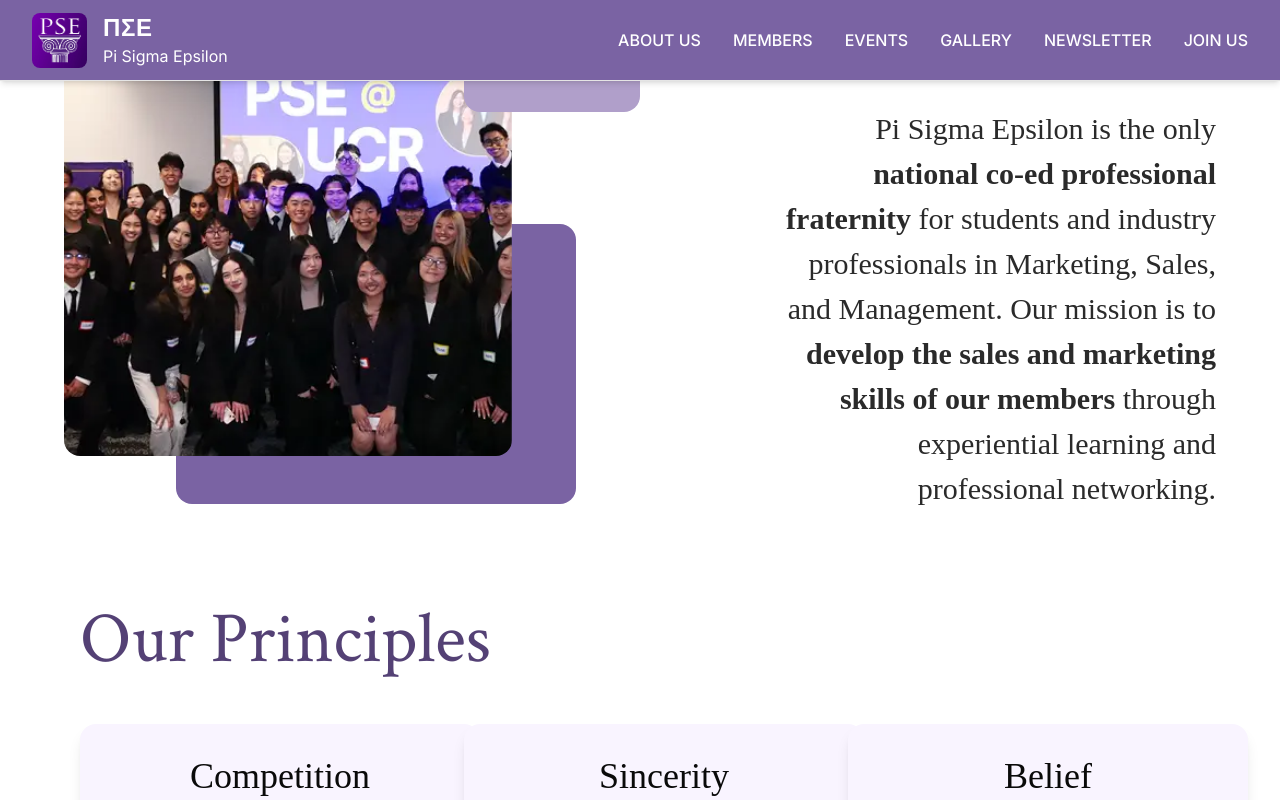
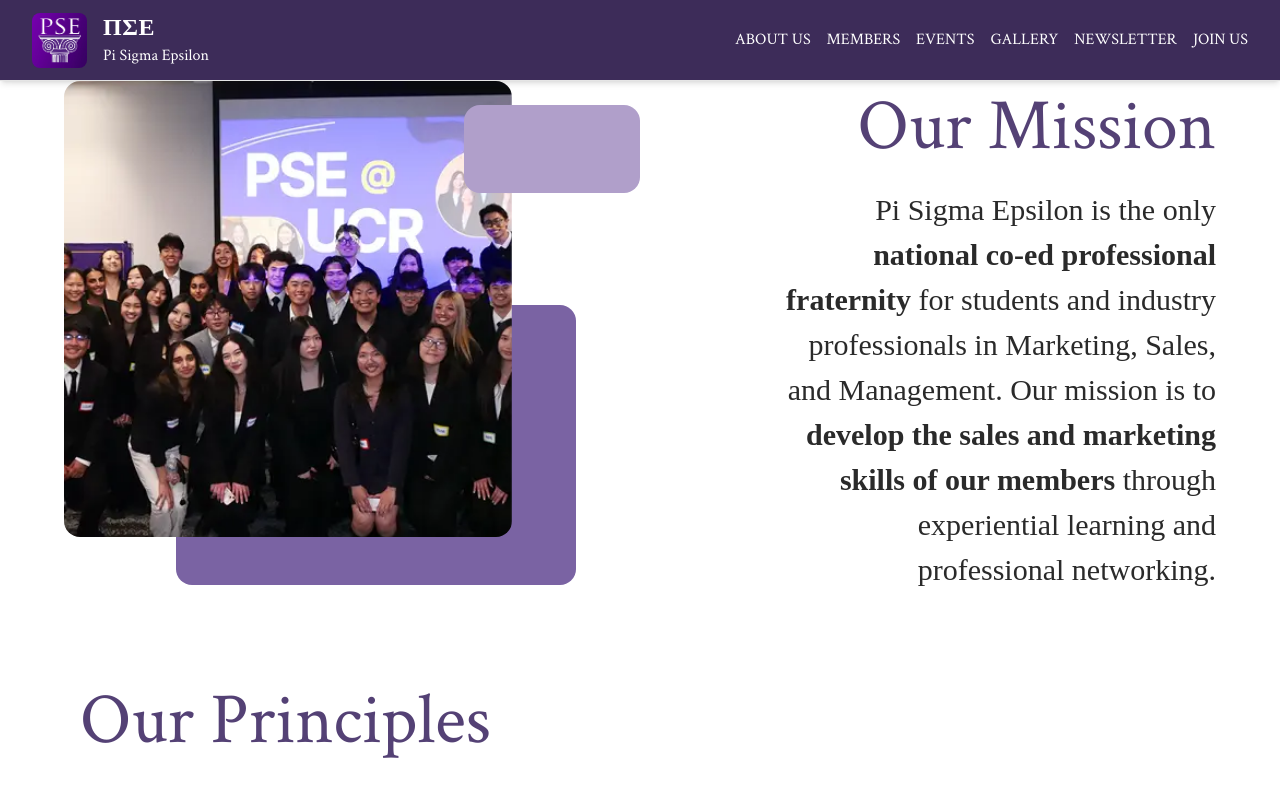
Before and after one commit to acm-ucr/pse-website, a Next.js app: page / in a window 1280 px wide. Shown: the top 800 px of the page. Built offline with nearby package versions, Linux system fonts and the light colour scheme; a web font is replaced by a local one.

Commit message:
Navbar fixed

```diff
--- a/src/components/navbar.tsx
+++ b/src/components/navbar.tsx
@@ -5,15 +5,15 @@
 import Image from "next/image";
 import Link from "next/link";
 import pseLogo from "@/public/PSE-Gradient-Logo-3.webp";
-import { tags } from "@/components/data/navBar"; // ⬅️ your export above
+import { tags } from "@/components/data/navBar";
 
 const Navbar = () => {
   const pathname = usePathname();
   const [openDropdown, setOpenDropdown] = useState<string | null>(null);
 
   return (
-    <nav className="bg-pse-purple-300 fixed top-0 right-0 left-0 z-50 border-b shadow-md backdrop-blur-md">
-      <div className="mx-auto flex max-w-7xl items-center justify-between px-8 py-3">
+    <nav className="bg-pse-purple-500 top-0 right-0 left-0 z-50 border-b shadow-md backdrop-blur-md">
+      <div className="font-pse-crimson-text mx-auto flex items-center justify-between px-8 py-3">
         <div className="flex items-center gap-4">
           <Link href="/">
             <Image
@@ -32,46 +32,45 @@
           </div>
         </div>
 
-        <div className="relative flex items-center space-x-8 font-medium text-white">
+        <div className="relative flex items-center space-x-4 font-medium text-white">
           {tags.map((item) =>
             item.dropdown ? (
               <div
                 key={item.name}
-                className="relative"
+                className="group relative"
                 onMouseEnter={() => setOpenDropdown(item.name)}
                 onMouseLeave={() => setOpenDropdown(null)}
               >
-                <button className="hover:text-pse-gold transition-colors">
+                <button className="hover:text-pse-purple-200">
                   {item.name.toUpperCase()}
                 </button>
 
-                {openDropdown === item.name && (
-                  <div className="bg-pse-purple-200 absolute top-full left-1/2 mt-1 flex -translate-x-1/2 flex-col overflow-hidden rounded-md text-center text-white shadow-lg transition-all duration-200">
+                <div
+                  className={`bg-pse-purple-300 absolute top-full left-1/2 mt-1 flex -translate-x-1/2 flex-col overflow-hidden rounded-md text-center text-white shadow-lg transition-all duration-200 ${
+                    openDropdown === item.name
+                      ? "visible opacity-100"
+                      : "invisible opacity-0"
+                  } group-hover:visible group-hover:opacity-100`}
+                >
                   {item.dropdown.map((subItem) => (
                     <Link
                       key={subItem.name}
                       href={subItem.link}
-                        className={`hover:bg-pse-purple-300 block px-4 py-2 ${
-                          pathname === subItem.link
-                            ? "text-pse-gold underline"
-                            : ""
+                      className={`hover:bg-pse-purple-200 px-4 py-2 ${
+                        pathname === subItem.link ? "" : ""
                       }`}
                     >
-                        {subItem.name}
+                      {subItem.name.toUpperCase()}
                     </Link>
                   ))}
                 </div>
-                )}
               </div>
             ) : (
-              // Regular link (About Us, Gallery, etc.)
               <Link
                 key={item.name}
                 href={item.link}
-                className={`underline-offset-4 transition-all ease-in ${
-                  pathname === item.link
-                    ? "text-pse-gold underline"
-                    : "hover:text-pse-gold hover:scale-110 hover:underline"
+                className={`hover:text-pse-purple-200 ${
+                  pathname === item.link ? "" : ""
                 }`}
               >
                 {item.name.toUpperCase()}
```
Lines whose indentation alone changed are shown as unchanged.
